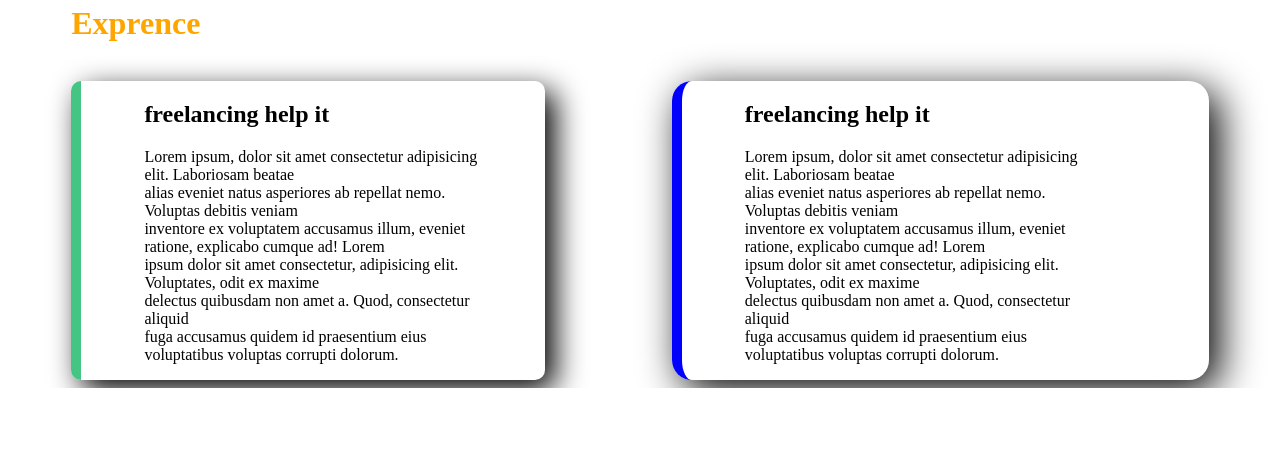
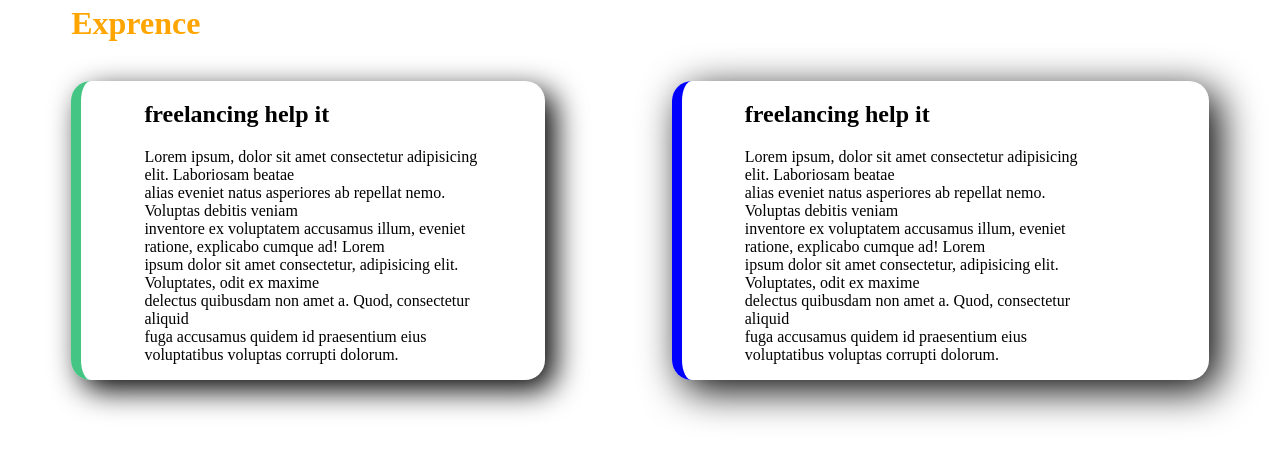
Before and after one commit to Apurba2004/my-1st-site, a plain HTML site: page index.html in a window 1280 px wide. Shown: the part 1353-1804 px from the top of the page. Before the commit the page ends 1741 px from the top, so only its background shows below. Drawn offline with Linux system fonts and the light colour scheme.

Commit message:
first commit

```diff
--- a/style.css
+++ b/style.css
@@ -61,8 +61,9 @@ padding-left: 5%;
   box-shadow: 10px 10px 30px;
   margin-left: 5%;
   margin-right: 5%;
+  margin-bottom: 5%;
   border-left: 10px solid rgba(11, 179, 95, 0.765);
-  border-radius: 10px;
+  border-radius: 20px;
 }
 #expreence2{
   width: 50%;
@@ -71,6 +72,7 @@ padding-left: 5%;
   box-shadow: 10px 10px 40px;
   margin-left: 5%;
   margin-right: 5%;
+  margin-bottom: 5%;
   border-left: 10px solid blue;
   border-radius: 20px;
 }
```
